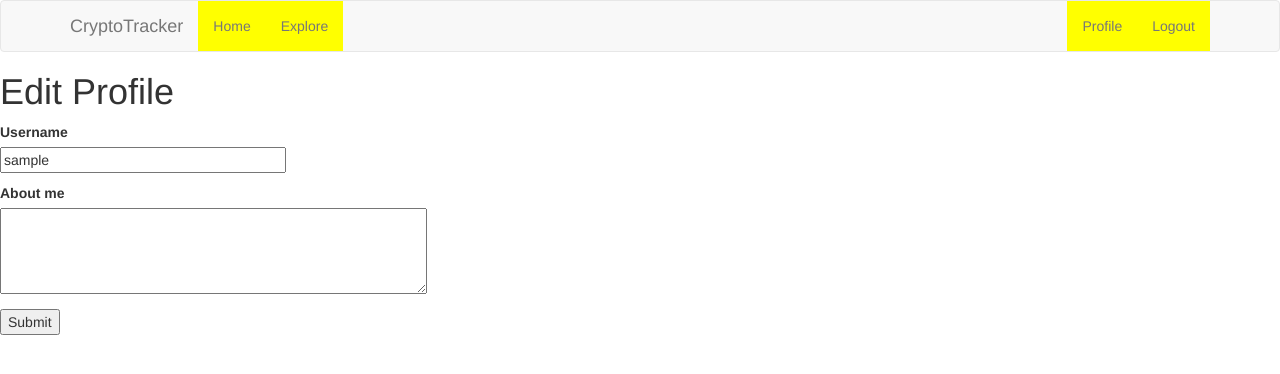
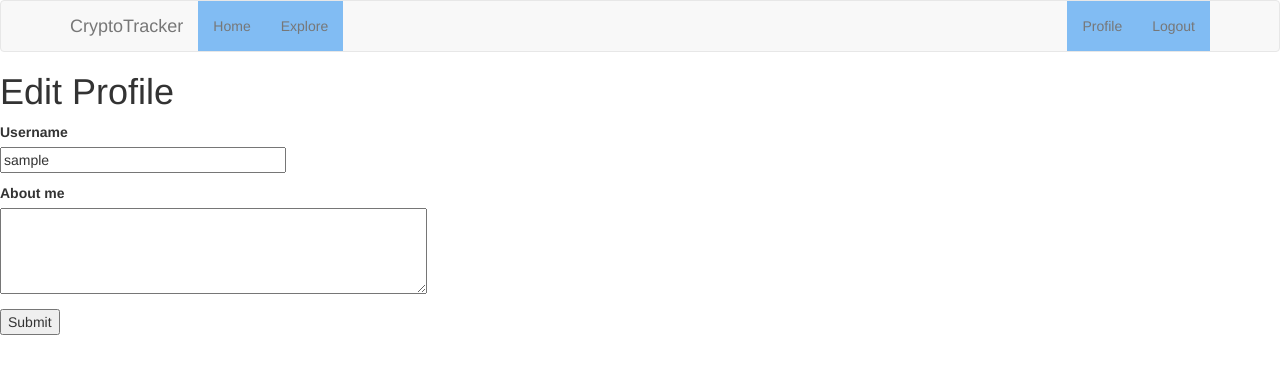
Before and after one commit to midCenturyDude7/Crypto-Tracker-App, a Flask app: page /edit_profile in a window 1280 px wide. Shown: the top 374 px of the page. Run offline with Flask 2, Linux system fonts and the light colour scheme; the visitor is signed in with stand-in values (Sample User, id 1); data comes from the database, SQL or seed files in the repository; some libraries are stand-ins or nearby versions.

Commit message:
minor edit to bg color

```diff
--- a/app/static/styles.css
+++ b/app/static/styles.css
@@ -1,3 +1,3 @@
 .navbar-nav {
-    background-color: yellow;
+    background-color: rgb(129, 188, 243);
 }
```
